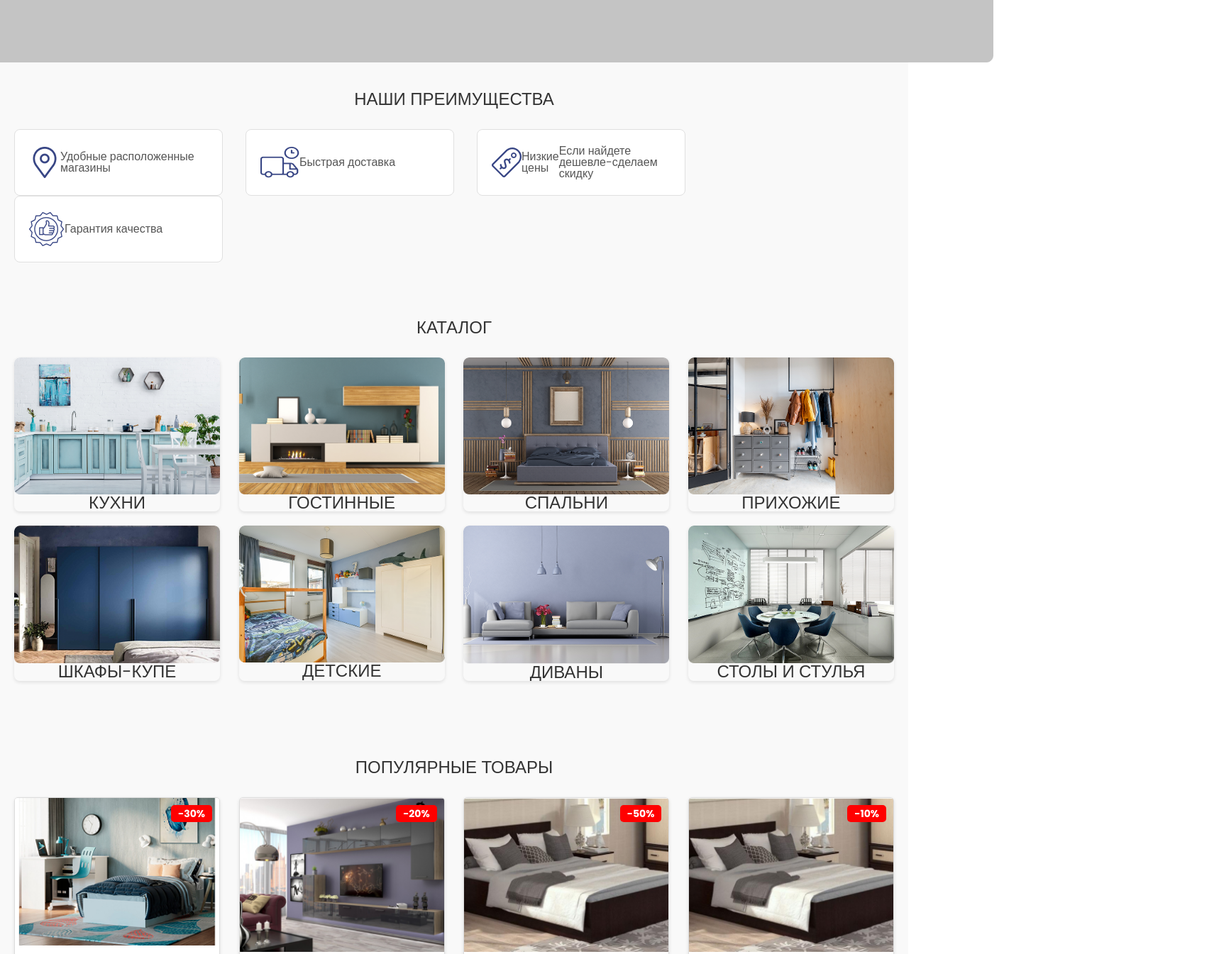
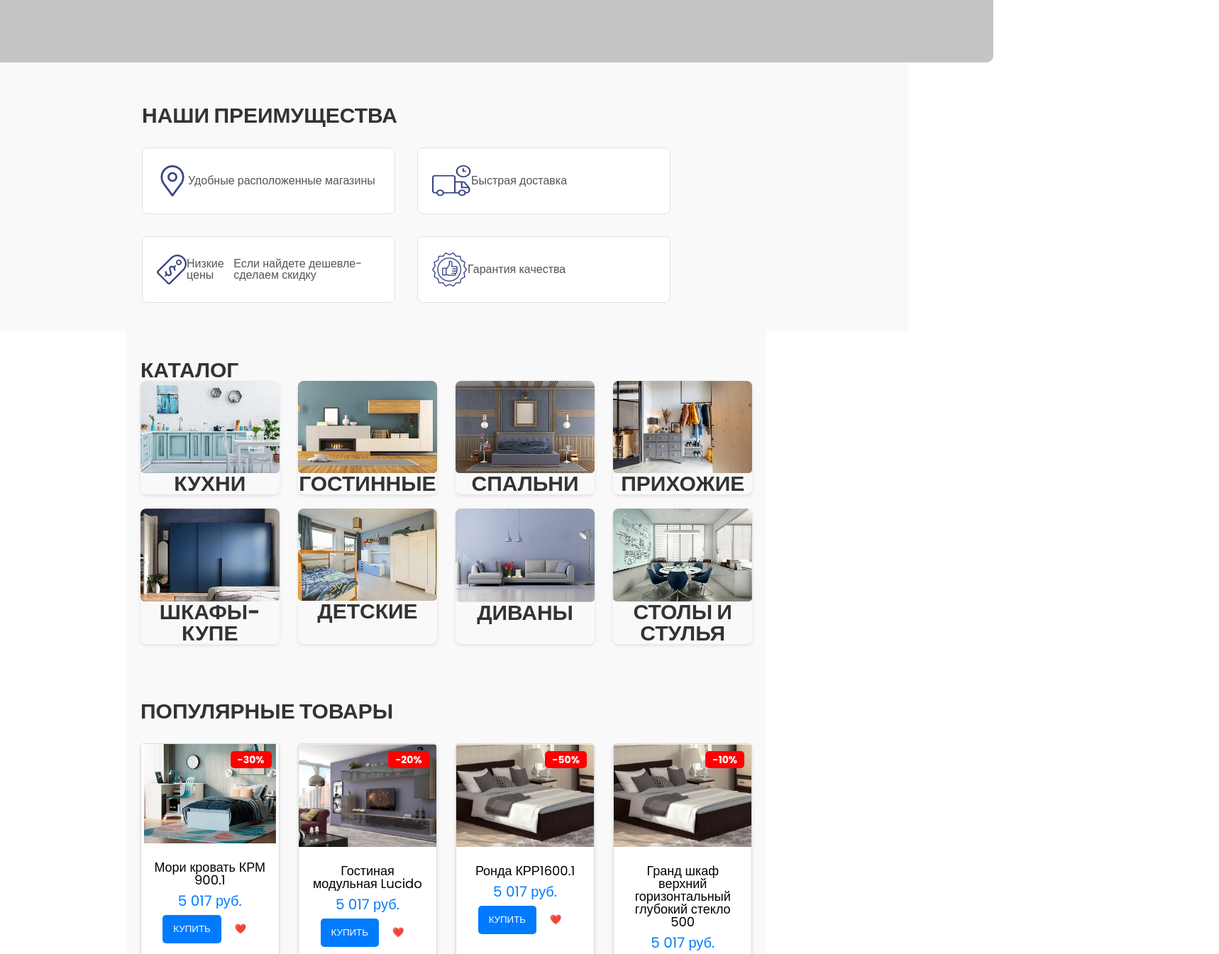
Before and after one commit to Nikita-Kvetko/kur-web, a plain HTML site: page index.html in a window 1280 px wide. Shown: the part 580-1925 px from the top of the page at 71% size, 1718 px wide, since content can reach past the window. Drawn offline with Linux system fonts and the light colour scheme.

Commit message:
feat:new section html and add css

```diff
--- a/style.css
+++ b/style.css
@@ -233,14 +233,19 @@ header h1 {
     }
 
     .advantages h2 {
-        font-size: 24px;
-        margin-bottom: 30px;
+        display: flex;
+        justify-content: flex-start;
+        font-weight: bold;
+        font-size: 30px;
+        margin: 20px 0 30px 180px;
         color: #333;
     }
 
     .advantage-cards {
         display: flex;
         flex-wrap: wrap;
+        margin: 0 0px 0 180px;
+        gap: 31px;
     }
 
     .card {
@@ -248,12 +253,13 @@ header h1 {
         align-items: center;
         background-color: #fff;
         border: 1px solid #e0e0e0;
+        flex-wrap: nowrap;
         border-radius: 8px;
         padding: 20px;
-        width: 294px;
+        width: 357px;
         height: 94px;
         text-align: left;
-        margin: 0 32px 0 0;
+
         &:last-child {
             margin: 0;
         }
@@ -276,11 +282,16 @@ header h1 {
         text-align: center;
         padding: 40px 20px;
         background-color: #f9f9f9;
+        margin: 0 200px 0 178px;
+
     }
 
     .catalog h2 {
-        font-size: 24px;
-        margin-bottom: 30px;
+        display: flex;
+        justify-content: flex-start;
+        font-weight: bold;
+        font-size: 30px;
+
         color: #333;
     }
 
@@ -325,12 +336,17 @@ header h1 {
         text-align: center;
         padding: 40px 20px;
         background-color: #f9f9f9;
+        margin: 0 200px 0 178px;
     }
 
     .popular-products h2 {
-        font-size: 24px;
+        display: flex;
+        justify-content: flex-start;
+        font-size: 30px;
         margin-bottom: 30px;
         color: #333;
+        font-weight: bold;
+
     }
 
     .products {
```
